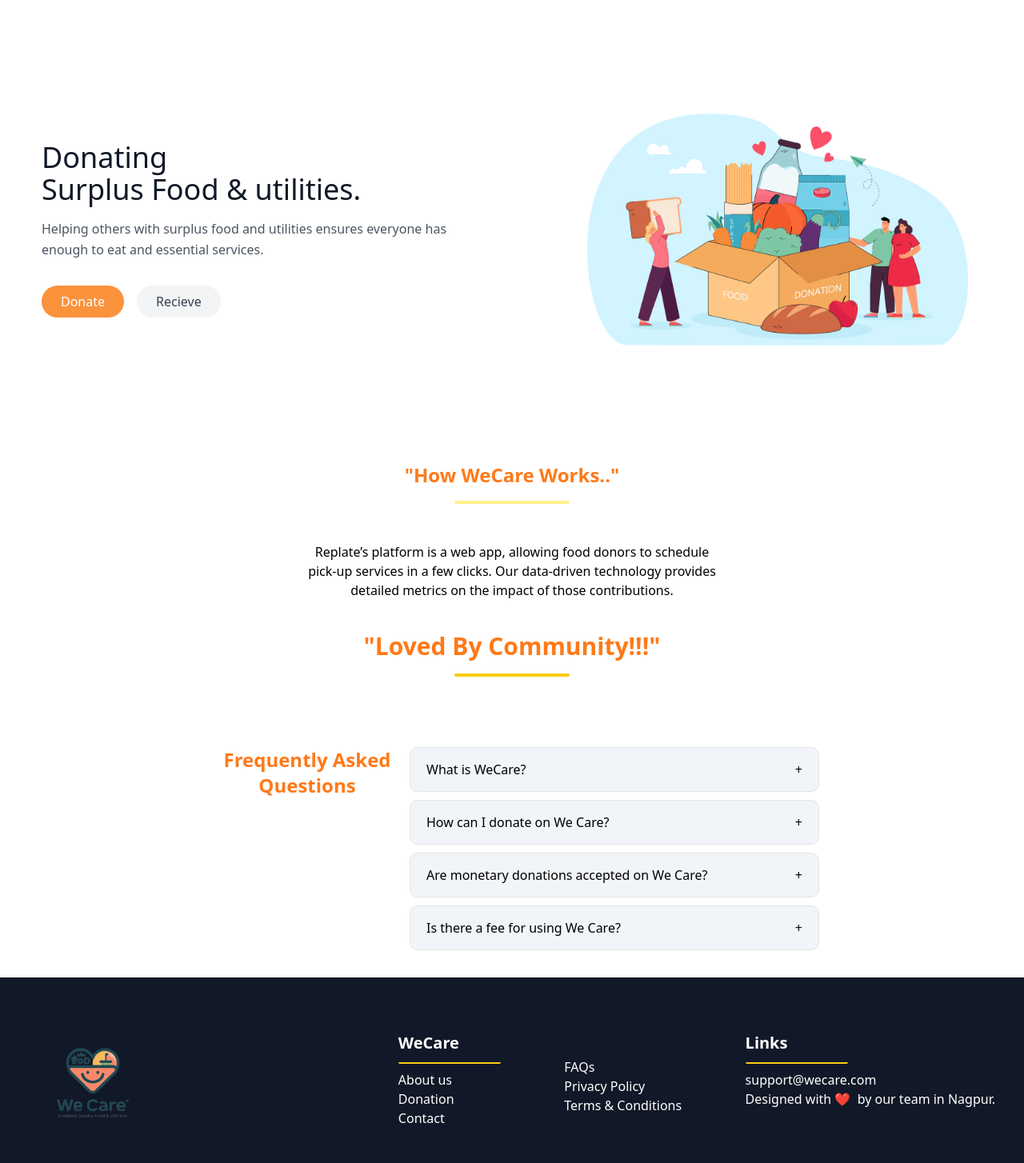
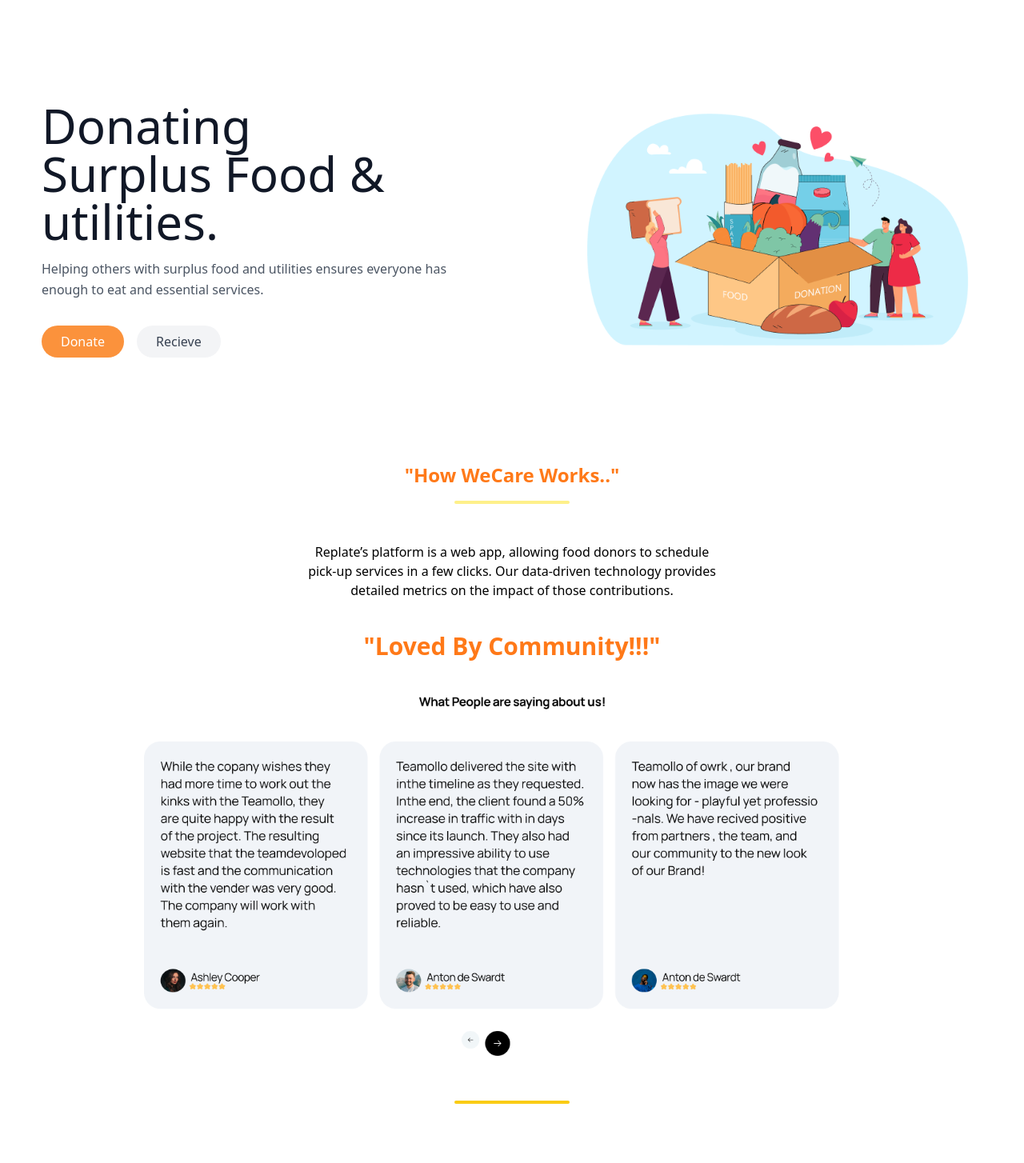
Before and after one commit to tejasshilare/wecare, a React (Create React App) app: page / in a window 1280 px wide. Shown: the part 100-1554 px from the top of the page at 80% size. Built offline with nearby package versions, Linux system fonts and the light colour scheme.

Commit message:
css changes

```diff
--- a/src/components/BannerSection.jsx
+++ b/src/components/BannerSection.jsx
@@ -6,9 +6,9 @@
     <section className="text-gray-600 body-font m-8">
       <div className="container mx-auto flex px-5 py-24 md:flex-row flex-col items-center">
         <div className="lg:flex-grow md:w-1/2 lg:pr-24 md:pr-16 flex flex-col md:items-start md:text-left mb-16 md:mb-0 items-center text-center">
-          <h1 className="title-font sm:text-4xl text-3xl mb-4 font-medium text-gray-900">
+          <h1 className="title-font  sm:text-6xl text-3xl mb-4 font-medium text-gray-900">
             Donating
-            <br className="hidden lg:inline-block" />
+            <br className="hidden  lg:inline-block" />
             Surplus Food & utilities.
           </h1>
           <p className="mb-8 leading-relaxed">
--- a/src/components/CommunitySection.jsx
+++ b/src/components/CommunitySection.jsx
@@ -1,5 +1,5 @@
 import React from "react";
-
+import testimonial from '../assets/testimonial frame.png'
 const CommunitySection = () => {
   return (
     <>
@@ -9,6 +9,9 @@
             <p class="text-[#FF7918] font-bold text-2xl md:text-3xl text-center">
               "Loved By Community!!!"
             </p>
+            <div className="flex justify-center">
+            <img className="w-[80%] p-5 m-5" src={testimonial}  alt={testimonial}/>
+            </div >
             <div class="w-36 h-1 border-b-4 border-yellow-400 mt-2 rounded-2xl md:mt-4 mb-12"></div>
           </div>
         </div>
--- a/src/components/Footer.jsx
+++ b/src/components/Footer.jsx
@@ -4,7 +4,7 @@
 const Footer = () => {
   return (
     <div
-      className="w-full bg-gray-900 px-4 text-white pt-8
+      className="w-full px-[100px] pb-[20px] bg-gray-900 px-4 text-white pt-8
     flex flex-col md:flex-row flex-wrap justify-between "
     >
       <div className="p-[20px] ">
```
Also changed, not shown: src/assets/testimonial frame.png (added).
